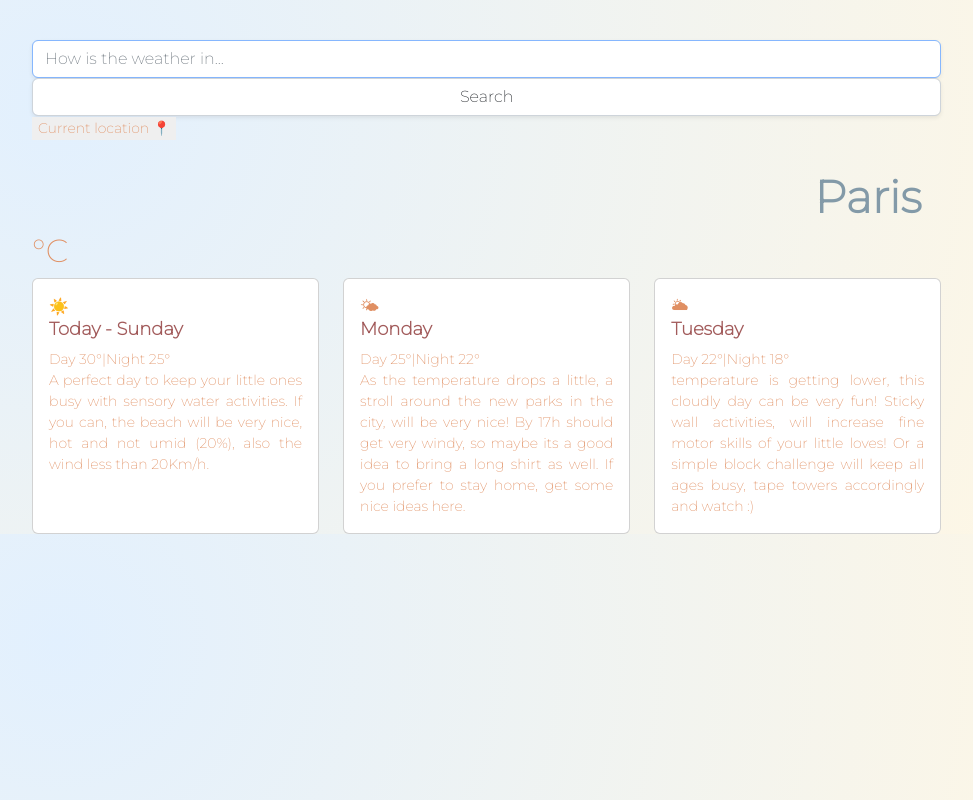
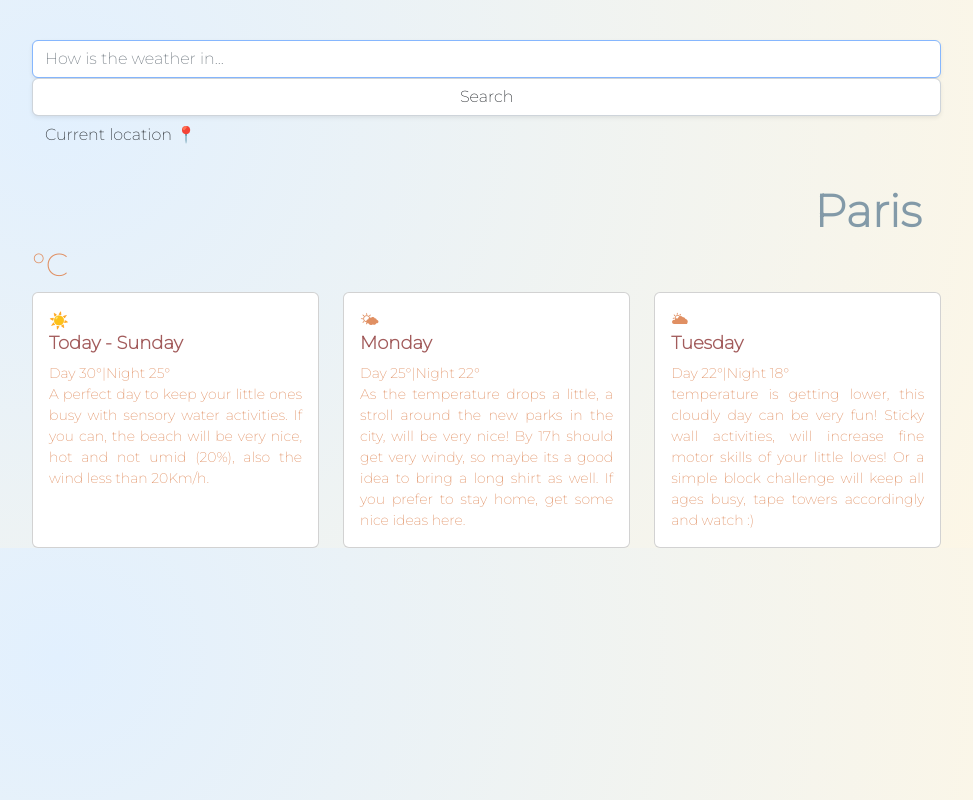
Before and after one commit to poliananerel/Mom-weather-APP, a plain HTML site: page index.html in a window 1280 px wide. Shown: the whole page, without its empty margins (70-1043 px from the left). Drawn offline with nearby package versions, Linux system fonts and the light colour scheme.

```diff
--- a/index.html
+++ b/index.html
@@ -9,7 +9,7 @@
 
      <script src="https://unpkg.com/axios/dist/axios.min.js"></script>
 
-    <title>Mommy weather</title>
+    <title>Mommy weather •</title>
     <link
       href="https://cdn.jsdelivr.net/npm/bootstrap@5.2.0-beta1/dist/css/bootstrap.min.css"
       rel="stylesheet"
@@ -47,7 +47,7 @@
   value="Search"
   class="form-control shadow-sm"
   >
-<button> Current location 📍 </button>
+<button class="btn" id="current-location"> Current location 📍 </button>
 <h1 id="city"> Paris </h1> <h2 id="temperature"> °C </h2>
 <div class="row row-cols-1 row-cols-md-3 g-4">
   <div class="col">
```
